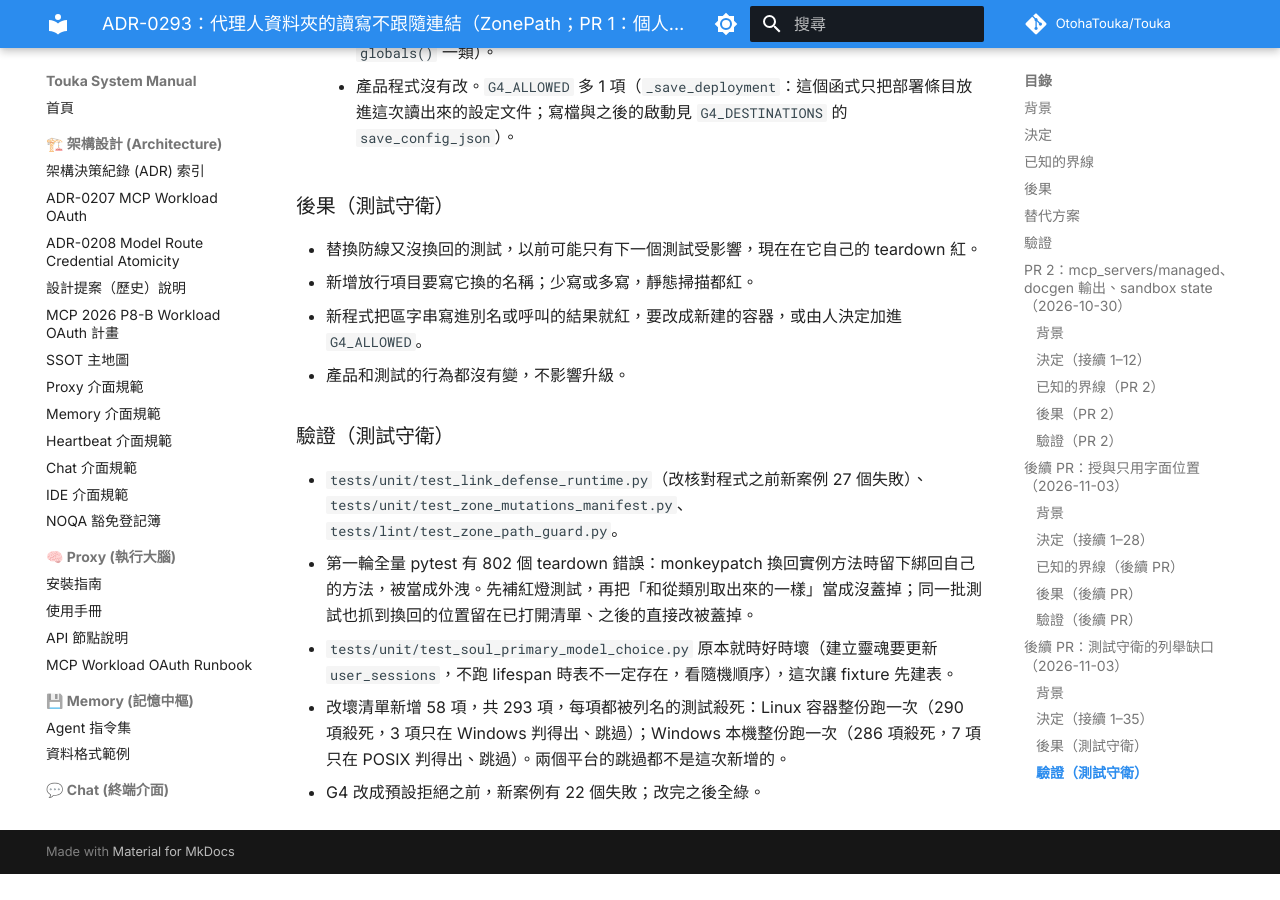
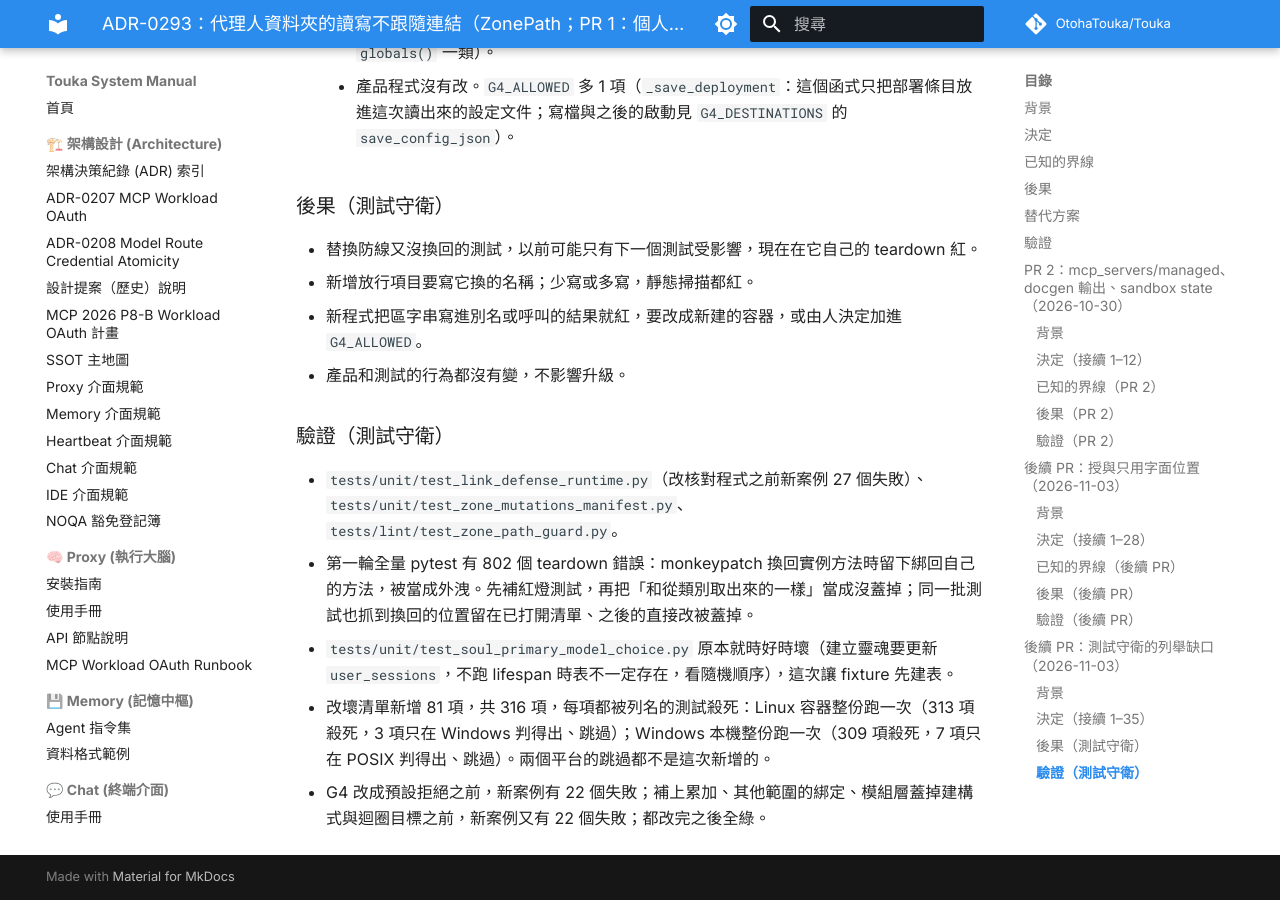
Before and after one commit to OtohaTouka/Touka, an MkDocs documentation site: the page built from docs/architecture/adr/0293-agent-folders-no-follow.md, in a window 1280 px wide and 900 px high, scrolled down 19127 px. Built offline with MkDocs 1.6.1 and Material for MkDocs 9.7.7, drawn with Linux system fonts in a browser that asks for light colours; comment, search, counter and statistics services are not loaded; before the commit the page ends 20001 px from its top, so only the background shows below that.

Commit message:
docs(adr): record the verification after the last G4 fixes
Co-Authored-By: Claude Opus 5.5 <noreply@anthropic.com>

```diff
--- a/docs/architecture/adr/0293-agent-folders-no-follow.md
+++ b/docs/architecture/adr/0293-agent-folders-no-follow.md
@@ -263,5 +263,5 @@ PR 2 的「已知的界線」列了一串測試守衛看不到的寫法，多半
 - `tests/unit/test_link_defense_runtime.py`（改核對程式之前新案例 27 個失敗）、`tests/unit/test_zone_mutations_manifest.py`、`tests/lint/test_zone_path_guard.py`。
 - 第一輪全量 pytest 有 802 個 teardown 錯誤：monkeypatch 換回實例方法時留下綁回自己的方法，被當成外洩。先補紅燈測試，再把「和從類別取出來的一樣」當成沒蓋掉；同一批測試也抓到換回的位置留在已打開清單、之後的直接改被蓋掉。
 - `tests/unit/test_soul_primary_model_choice.py` 原本就時好時壞（建立靈魂要更新 `user_sessions`，不跑 lifespan 時表不一定存在，看隨機順序），這次讓 fixture 先建表。
-- 改壞清單新增 58 項，共 293 項，每項都被列名的測試殺死：Linux 容器整份跑一次（290 項殺死，3 項只在 Windows 判得出、跳過）；Windows 本機整份跑一次（286 項殺死，7 項只在 POSIX 判得出、跳過）。兩個平台的跳過都不是這次新增的。
-- G4 改成預設拒絕之前，新案例有 22 個失敗；改完之後全綠。
+- 改壞清單新增 81 項，共 316 項，每項都被列名的測試殺死：Linux 容器整份跑一次（313 項殺死，3 項只在 Windows 判得出、跳過）；Windows 本機整份跑一次（309 項殺死，7 項只在 POSIX 判得出、跳過）。兩個平台的跳過都不是這次新增的。
+- G4 改成預設拒絕之前，新案例有 22 個失敗；補上累加、其他範圍的綁定、模組層蓋掉建構式與迴圈目標之前，新案例又有 22 個失敗；都改完之後全綠。
```
